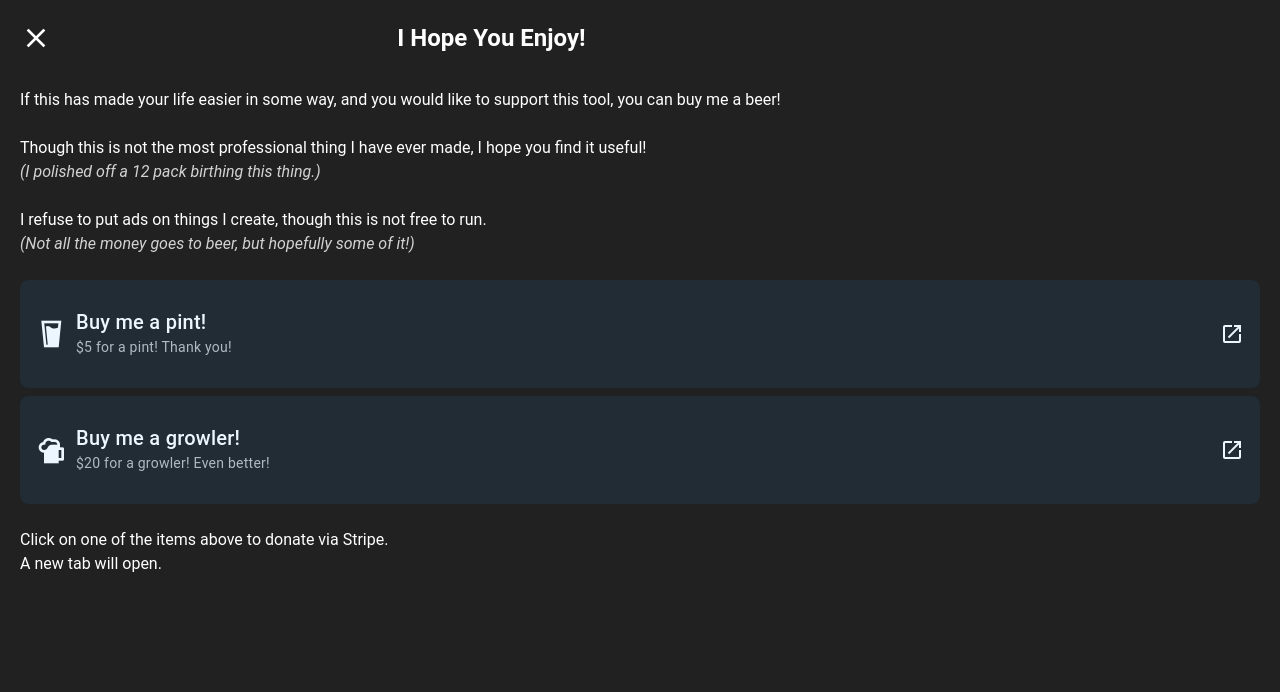
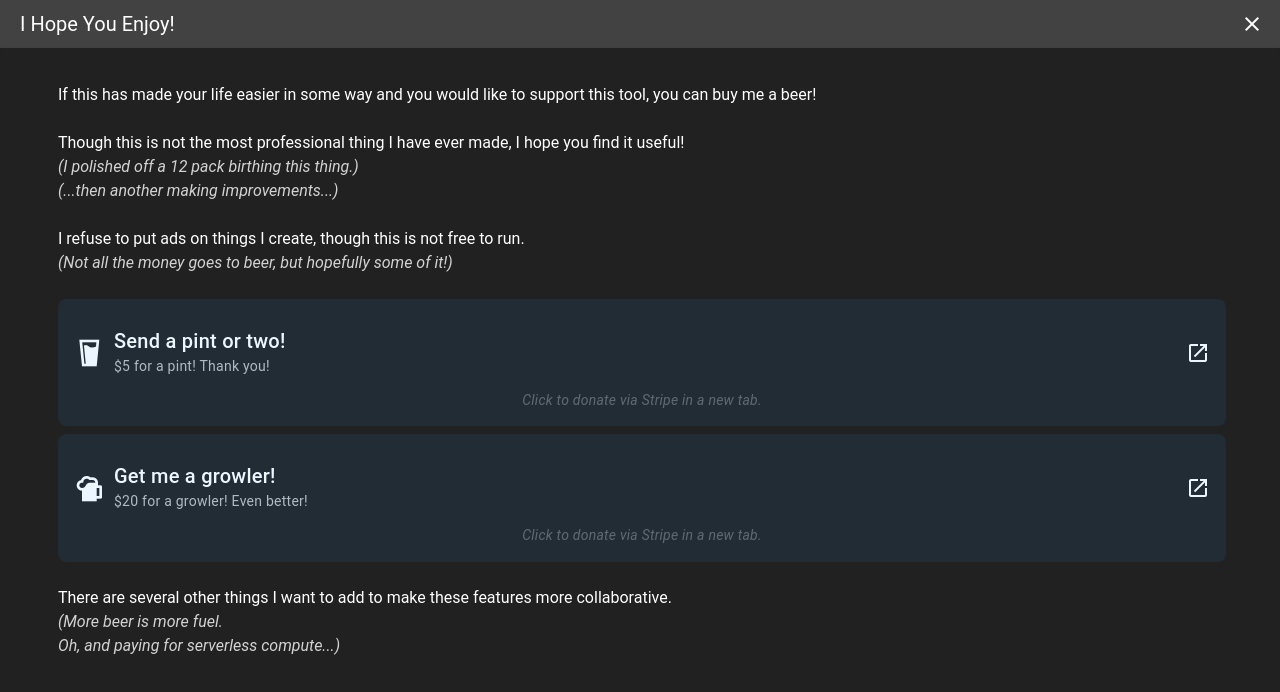
Before and after one commit to HecticEnergy/hectic-wos, a Vue app: page / in a window 1280 px wide. Both pictures are taken after a click on the button 1250 px from the left and 28 px from the top of the page. Shown: the top 692 px of the page. Built offline with nearby package versions, Linux system fonts and the light colour scheme; what vue3-tour would draw is missing.

Commit message:
Buy me beer enhancements

```diff
--- a/src/components/global/BuyMeBeer.vue
+++ b/src/components/global/BuyMeBeer.vue
@@ -1,34 +1,14 @@
 <template>
-  <v-dialog
+  <dialog-full-screen
     v-model="showDialog"
-    fullscreen
+    title="I Hope You Enjoy!"
     transition="dialog-top-transition"
   >
-    <v-card>
-      <v-sheet class="pa-5" rounded>
-        <v-row dense align="center">
-          <v-col cols="auto" shrink>
-            <v-icon
-              size="x-large"
-              icon="mdi-close"
-              style="cursor: pointer"
-              @click="showDialog = false"
-            />
-          </v-col>
-          <v-spacer />
-          <v-col cols="auto">
-            <h2>I Hope You Enjoy!</h2>
-          </v-col>
-          <v-spacer />
-          <v-spacer />
-        </v-row>
-
-        <v-row rounded align="center">
-          <v-col cols="12">
-            <br />
+    <ParentCard>
+      <v-container>
         <p>
-              If this has made your life easier in some way, and you would like
-              to support this tool, you can buy me a beer!
+          If this has made your life easier in some way and you would like to
+          support this tool, you can buy me a beer!
         </p>
         <br />
         <p>
@@ -36,9 +16,12 @@
           hope you find it useful!
         </p>
         <p>
-              <i class="opacity-80"
-                >(I polished off a 12 pack birthing this thing.)</i
-              >
+          <i class="opacity-80">
+            (I polished off a 12 pack birthing this thing.)
+          </i>
+        </p>
+        <p>
+          <i class="opacity-80"> (...then another making improvements...) </i>
         </p>
         <br />
         <p>
@@ -57,7 +40,7 @@
             <v-col cols="12">
               <v-card
                 append-icon="mdi-open-in-new"
-                    class="py-4"
+                class="pt-4 pb-0"
                 rel="noopener noreferrer"
                 rounded="lg"
                 variant="text"
@@ -68,6 +51,11 @@
                 <template #prepend>
                   <v-icon size="x-large" :icon="item.icon" />
                 </template>
+                <v-card-text align="center">
+                  <i class="opacity-30">
+                    Click to donate via Stripe in a new tab.
+                  </i>
+                </v-card-text>
                 <v-overlay
                   opacity=".09"
                   scrim="primary"
@@ -80,13 +68,18 @@
           </template>
         </v-row>
         <br />
-            <p>Click on one of the items above to donate via Stripe.</p>
-            <p>A new tab will open.</p>
-          </v-col>
-        </v-row>
-      </v-sheet>
-    </v-card>
-  </v-dialog>
+        <p>
+          There are several other things I want to add to make these features
+          more collaborative.
+        </p>
+        <i class="opacity-80">
+          (More beer is more fuel. <br />
+          Oh, and paying for serverless compute...)
+        </i>
+      </v-container>
+    </ParentCard>
+  </dialog-full-screen>
+
   <!-- <v-layout-item model-value position="bottom" class="text-end" size="88"> -->
   <div class="ma-4">
     <v-icon
@@ -105,13 +98,13 @@ import { ref } from "vue";
 
 const items = [
   {
-    title: "Buy me a pint!",
+    title: "Send a pint or two!",
     subtitle: "$5 for a pint! Thank you!",
     url: "https://donate.stripe.com/eVa7wj8Fc1iH4ZG5kk",
     icon: "mdi-beer",
   },
   {
-    title: "Buy me a growler!",
+    title: "Get me a growler!",
     subtitle: "$20 for a growler! Even better!",
     url: "https://donate.stripe.com/aEU9Er4oWaTheAg5kl",
     icon: "mdi-glass-mug-variant",
```
Lines whose indentation alone changed are shown as unchanged.
